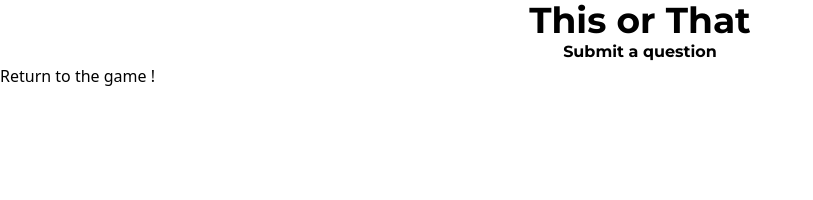
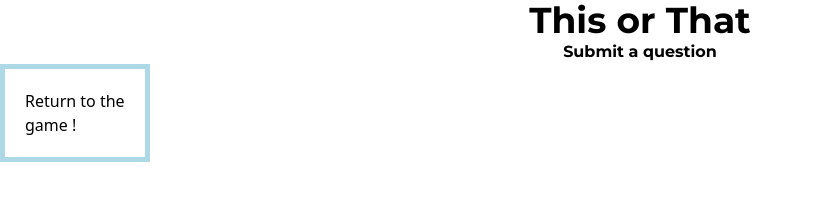
Before and after one commit to Aeroloutre/This-or-That, a plain HTML site: page index2.html in a window 1280 px wide. Shown: the whole page, without its empty margins (0-813 px from the left). Drawn offline with nearby package versions, Linux system fonts and the light colour scheme.

Commit message:
Update index2.html

```diff
--- a/index2.html
+++ b/index2.html
@@ -32,7 +32,7 @@
         Submit a question
     </h1>
 
-    <div>
+    <div class = "blue-border">
         <a href="index.html">Return to the game !</a>
     </div>
 
```
